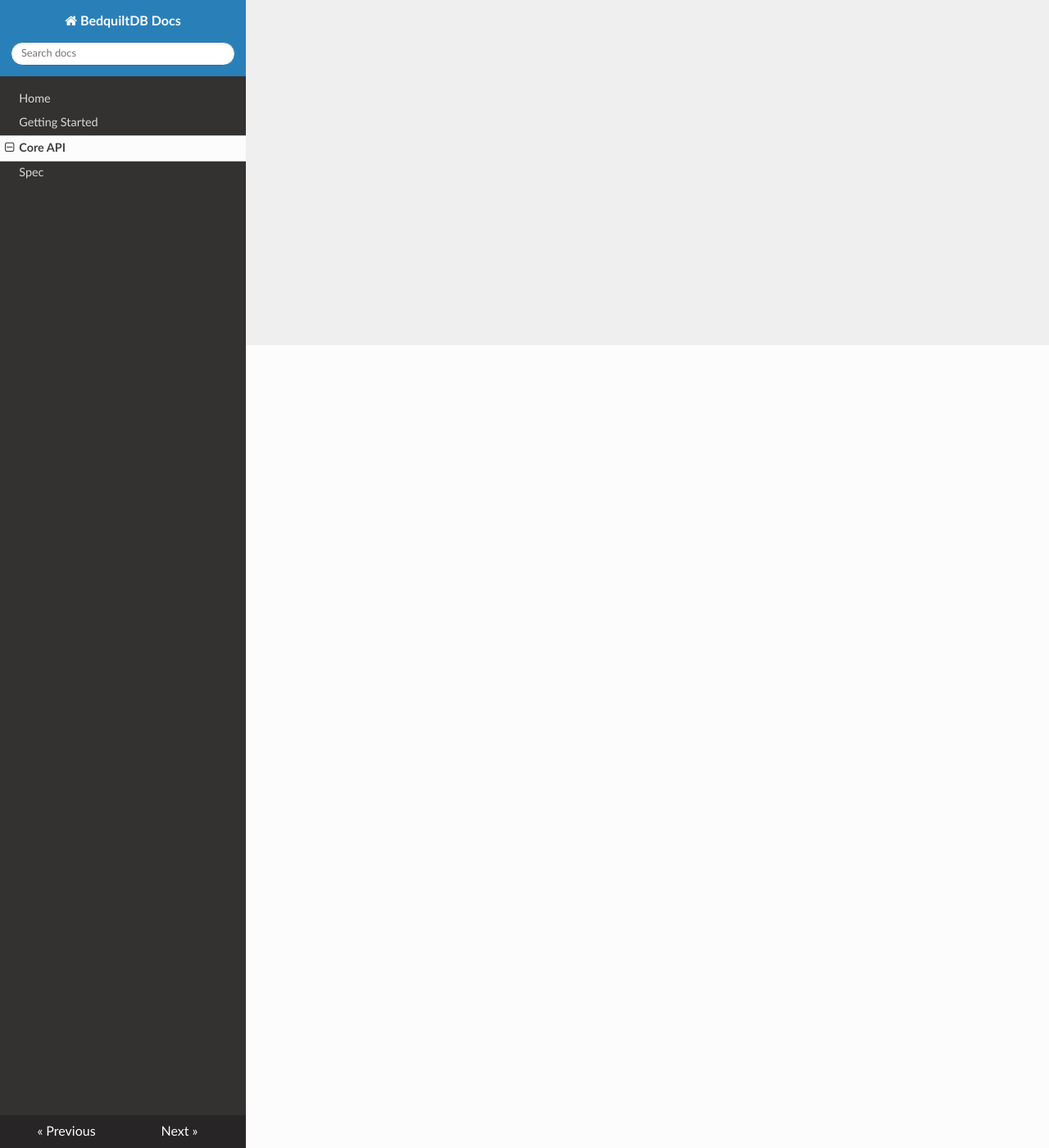
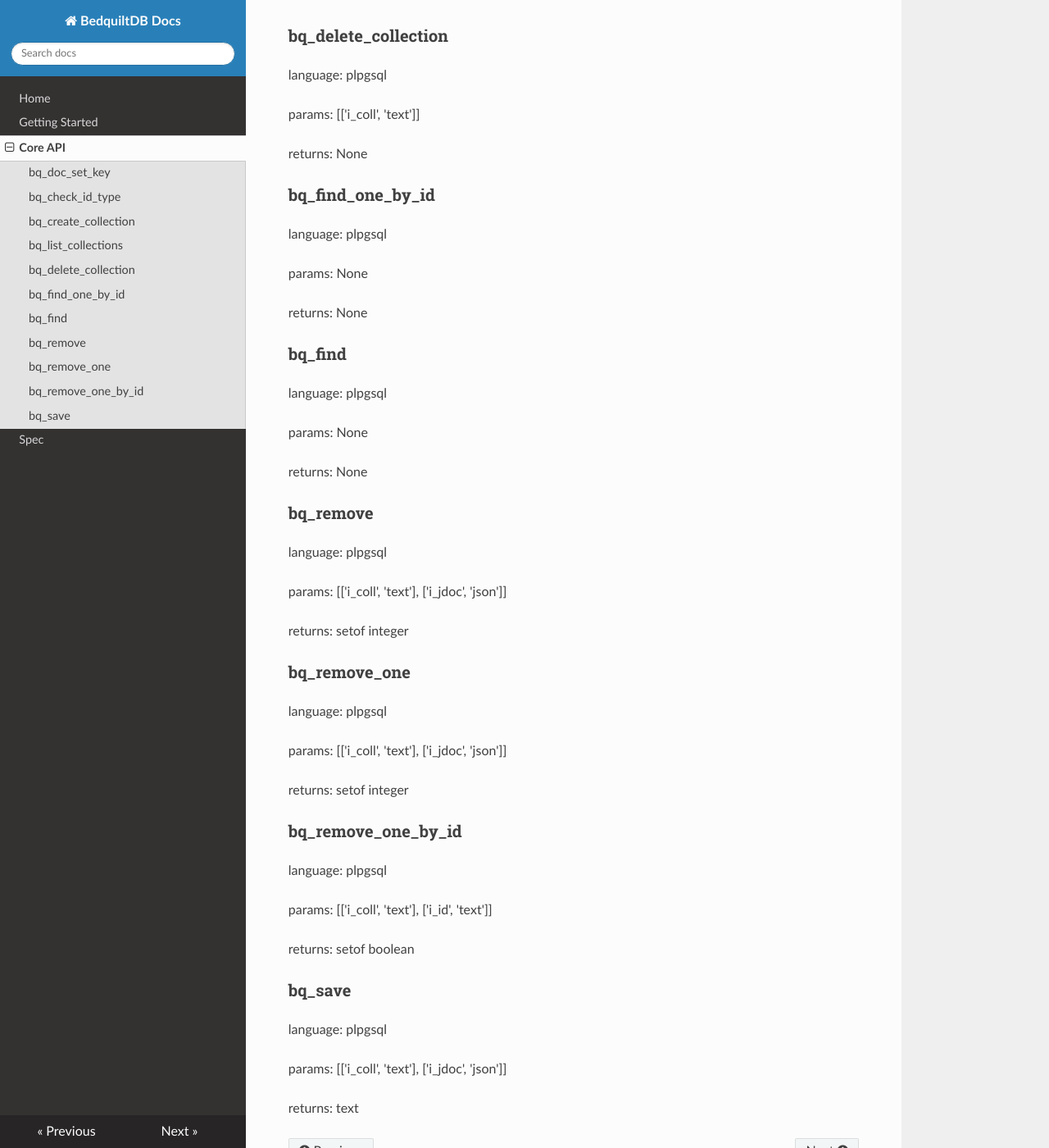
Before and after one commit to BedquiltDB/bedquilt-core, an MkDocs documentation site: the page built from doc/api_docs.md, in a window 1280 px wide and 1400 px high, scrolled down 979 px. Shown: the whole window at 82% size. Built offline with MkDocs 1.6.1, drawn with Linux system fonts in a browser that asks for light colours; nearby versions of some CDN libraries; old or Windows-style settings are respelled for this version of MkDocs; some of the changed text lies outside the part shown.

Commit message:
auto generate docs is best docs

```diff
--- a/doc/api_docs.md
+++ b/doc/api_docs.md
@@ -1,3 +1,127 @@
 # Core API
 
-todo
+This page describes the sql functions which make up the bedquilt extension.
+
+
+---- ---- ---- ----
+
+
+
+
+### bq\_doc\_set\_key
+
+language: plpgsql
+
+params: None
+
+returns: None
+
+
+
+
+### bq\_check\_id\_type
+
+language: plpgsql
+
+params: [['i_jdoc', 'json']]
+
+returns: None
+
+
+
+
+### bq\_create\_collection
+
+language: plpgsql
+
+params: [['i_coll', 'text']]
+
+returns: None
+
+
+
+
+### bq\_list\_collections
+
+language: plpgsql
+
+params: None
+
+returns: None
+
+
+
+
+### bq\_delete\_collection
+
+language: plpgsql
+
+params: [['i_coll', 'text']]
+
+returns: None
+
+
+
+
+### bq\_find\_one\_by\_id
+
+language: plpgsql
+
+params: None
+
+returns: None
+
+
+
+
+### bq\_find
+
+language: plpgsql
+
+params: None
+
+returns: None
+
+
+
+
+### bq\_remove
+
+language: plpgsql
+
+params: [['i_coll', 'text'], ['i_jdoc', 'json']]
+
+returns: setof integer
+
+
+
+
+### bq\_remove\_one
+
+language: plpgsql
+
+params: [['i_coll', 'text'], ['i_jdoc', 'json']]
+
+returns: setof integer
+
+
+
+
+### bq\_remove\_one\_by\_id
+
+language: plpgsql
+
+params: [['i_coll', 'text'], ['i_id', 'text']]
+
+returns: setof boolean
+
+
+
+
+### bq\_save
+
+language: plpgsql
+
+params: [['i_coll', 'text'], ['i_jdoc', 'json']]
+
+returns: text
```
Also changed, not shown: 1 other file.
